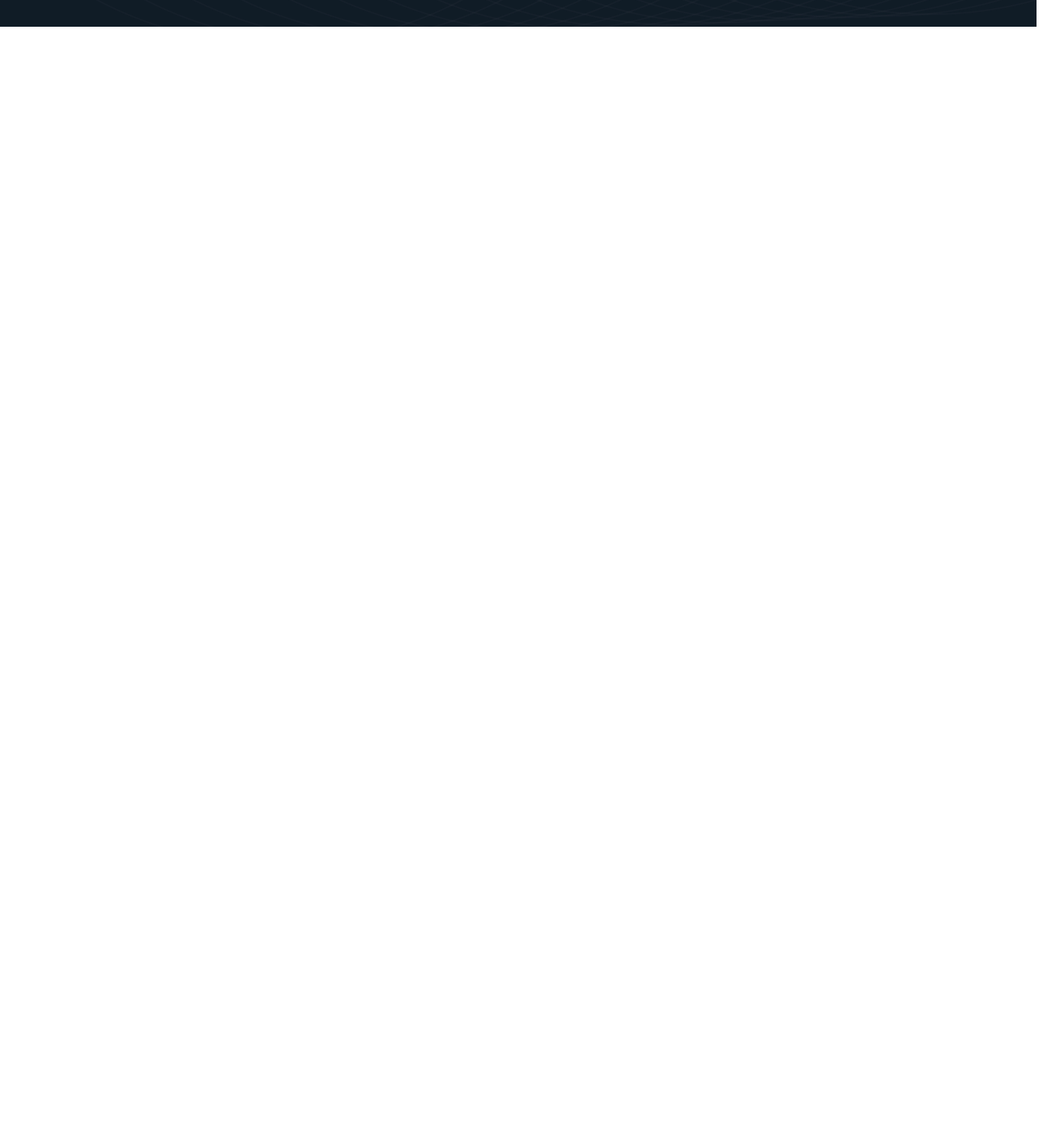
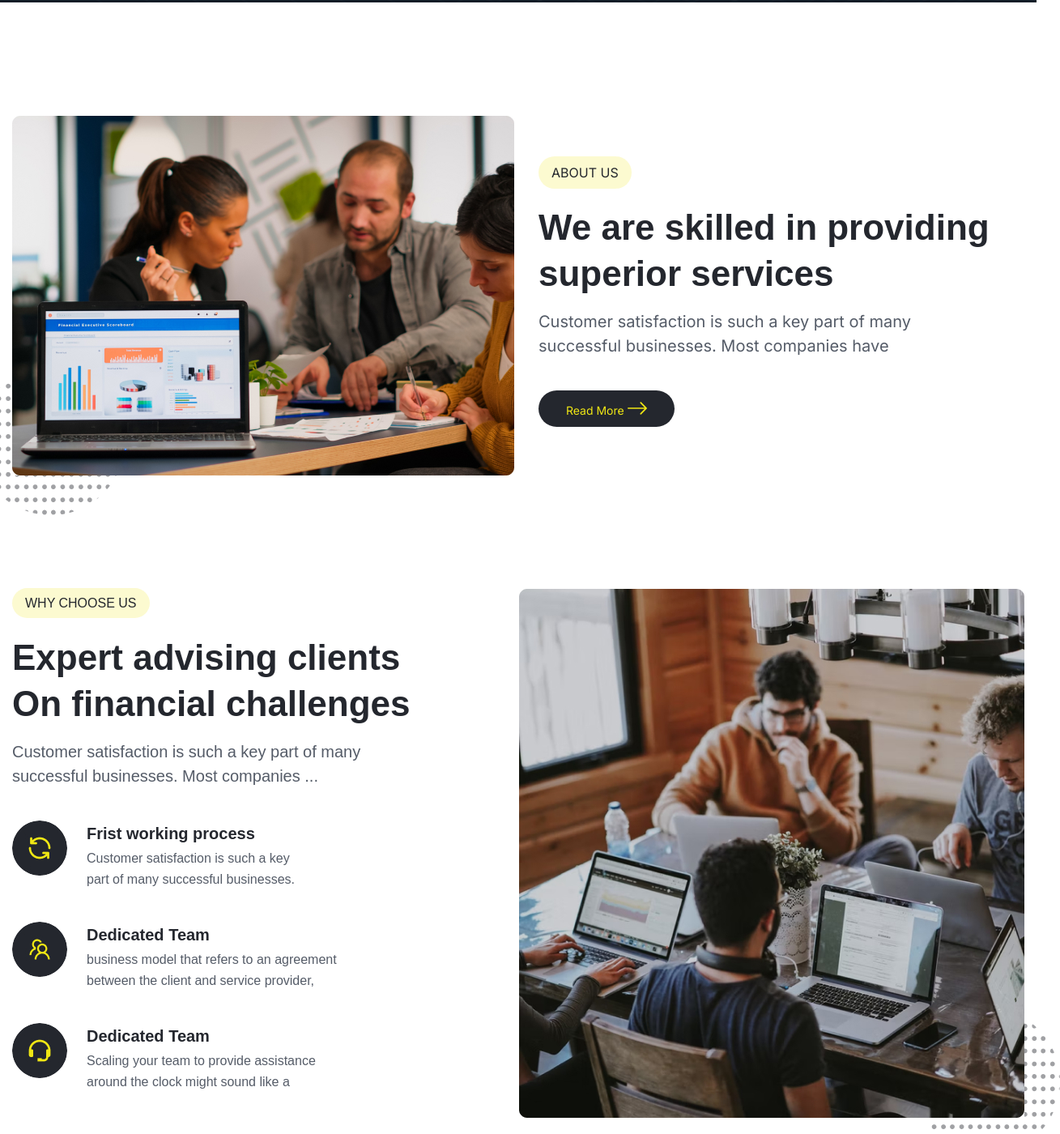
Before and after one commit to fadesyphe/Rise-Creative, a plain HTML site: page index.html in a window 1280 px wide. Shown: the part 900-2300 px from the top of the page at 81% size, 1309 px wide, since content can reach past the window. Before the commit the page ends 933 px from the top, so only its background shows below. Drawn offline with Linux system fonts and the light colour scheme; files whose address does not match are found by name; a web font is replaced by a local one.

Commit message:
section: 'about us' and 'why choose us'

```diff
--- a/index.html
+++ b/index.html
@@ -22,8 +22,7 @@
 	</g>
 	<g id="arrow">
 		<path fill-rule="evenodd" clip-rule="evenodd"
-			d="M0 8.00003C0 7.77272 0.0903001 7.55471 0.251035 7.39398C0.41177 7.23324 0.629774 7.14294 0.857088 7.14294H21.0724L15.6779 1.75015C15.5169 1.58921 15.4265 1.37093 15.4265 1.14333C15.4265 0.915726 15.5169 0.697447 15.6779 0.536508C15.8388 0.37557 16.0571 0.285156 16.2847 0.285156C16.5123 0.285156 16.7306 0.37557 16.8915 0.536508L23.7482 7.39321C23.828 7.47283 23.8913 7.56741 23.9346 7.67154C23.9778 7.77567 24 7.88729 24 8.00003C24 8.11277 23.9778 8.2244 23.9346 8.32852C23.8913 8.43265 23.828 8.52723 23.7482 8.60685L16.8915 15.4636C16.7306 15.6245 16.5123 15.7149 16.2847 15.7149C16.0571 15.7149 15.8388 15.6245 15.6779 15.4636C15.5169 15.3026 15.4265 15.0843 15.4265 14.8567C15.4265 14.6291 15.5169 14.4109 15.6779 14.2499L21.0724 8.85712H0.857088C0.629774 8.85712 0.41177 8.76682 0.251035 8.60608C0.0903001 8.44535 0 8.22734 0 8.00003Z"
-			fill="#24272E" />
+			d="M0 8.00003C0 7.77272 0.0903001 7.55471 0.251035 7.39398C0.41177 7.23324 0.629774 7.14294 0.857088 7.14294H21.0724L15.6779 1.75015C15.5169 1.58921 15.4265 1.37093 15.4265 1.14333C15.4265 0.915726 15.5169 0.697447 15.6779 0.536508C15.8388 0.37557 16.0571 0.285156 16.2847 0.285156C16.5123 0.285156 16.7306 0.37557 16.8915 0.536508L23.7482 7.39321C23.828 7.47283 23.8913 7.56741 23.9346 7.67154C23.9778 7.77567 24 7.88729 24 8.00003C24 8.11277 23.9778 8.2244 23.9346 8.32852C23.8913 8.43265 23.828 8.52723 23.7482 8.60685L16.8915 15.4636C16.7306 15.6245 16.5123 15.7149 16.2847 15.7149C16.0571 15.7149 15.8388 15.6245 15.6779 15.4636C15.5169 15.3026 15.4265 15.0843 15.4265 14.8567C15.4265 14.6291 15.5169 14.4109 15.6779 14.2499L21.0724 8.85712H0.857088C0.629774 8.85712 0.41177 8.76682 0.251035 8.60608C0.0903001 8.44535 0 8.22734 0 8.00003Z"/>
 	</g>
 	<g id="star">
 		<path d="M15.8746 1.0414C16.2612 -0.00333762 17.7388 -0.00333488 18.1254 1.04141L21.9402 11.3508C22.0618 11.6792 22.3208 11.9382 22.6492 12.0598L32.9586 15.8746C34.0033 16.2612 34.0033 17.7388 32.9586 18.1254L22.6492 21.9402C22.3208 22.0618 22.0618 22.3208 21.9402 22.6492L18.1254 32.9586C17.7388 34.0033 16.2612 34.0033 15.8746 32.9586L12.0598 22.6492C11.9382 22.3208 11.6792 22.0618 11.3508 21.9402L1.0414 18.1254C-0.0033375 17.7388 -0.00333488 16.2612 1.04141 15.8746L11.3508 12.0598C11.6792 11.9382 11.9382 11.6792 12.0598 11.3508L15.8746 1.0414Z" fill="#F0E714"/>
@@ -107,7 +106,7 @@
 				<div class="home_info_img">
 					<img src="images/home.jpg" alt="home.jpg">
 					<div class="market">
-						<span>Market Static</span>
+						<h4>Market Static</h4>
 						<h3>Agency Overview</h3>
 						<img src="images/market.jpg" alt="market static">
 						<div class="market_calendar">
@@ -131,7 +130,63 @@
 			</div>
 	</section>
 	</header>
-
+	<section class="about">
+		<div class="container">
+			<div class="about_inner">
+				<div class="about_img">
+					<img src="images/about us.jpg" alt="about us">
+				</div>
+				<div class="section_info">
+					<h3 class="section_suptitle">about us</h3>
+					<h2 class="section_title">We are skilled in providing superior services</h2>
+					<p class="section_text">Customer satisfaction is such a key part of many successful businesses. Most companies have</p>
+					<button class="btn btn--black">Read More
+						<svg class="arrow">
+							<use xlink:href="#arrow" />
+						</svg>
+					</button>
+				</div>
+			</div>
+		</div>
+	</section>
+	<section class="peculiarities">
+		<div class="container">
+			<div class="peculiarities_inner">
+				<div class="section_info">
+					<h3 class="section_suptitle">why choose us</h3>
+					<h2 class="section_title">Expert advising clients<br>
+						On financial challenges</h2>
+					<p class="section_text">Customer satisfaction is such a key part of many successful businesses. Most companies ...</p>
+					<ol class="peculiarities_list">
+						<li class="peculiarities_item">
+							<img src="images/peculiarities1.jpg" alt="peculiarities1">
+							<div class="peculiarities_info">
+								<h4 class="section_title">Frist working process</h4>
+								<p class="section_text">Customer satisfaction is such a key <br> part of many successful businesses.</p>
+							</div>
+						</li>
+						<li class="peculiarities_item">
+							<img src="images/peculiarities2.jpg" alt="peculiarities2">
+							<div class="peculiarities_info">
+								<h4 class="section_title">Dedicated Team</h4>
+								<p class="section_text">business model that refers to an agreement <br> between the client and service provider,  </p>
+							</div>
+						</li>
+						<li class="peculiarities_item">
+							<img src="images/peculiarities3.jpg" alt="peculiarities3">
+							<div class="peculiarities_info">
+								<h4 class="section_title">Dedicated Team</h4>
+								<p class="section_text">Scaling your team to provide assistance <br> around the clock might sound like a </p>
+							</div>
+						</li>
+					</ol>
+				</div>
+				<div class="peculiarities_img">
+					<img src="images/why choose us.jpg" alt="why choose us">
+				</div>
+			</div>
+		</div>
+	</section>
 </body>
 
 </html>
--- a/styles/reset.css
+++ b/styles/reset.css
@@ -86,4 +86,9 @@ border: 0;
 	border-radius: 100px;
 	line-height: 1.5;
 	color: #101C26;
+	transition: opacity 0.5s ease;
 }
+
+.btn:hover {
+	opacity: 0.8;
+}
--- a/styles/style.css
+++ b/styles/style.css
@@ -1,3 +1,8 @@
+@font-face {
+  font-family: "ITCAvantGardeGothicStd";
+  src: url("../fonts/ITCAvantGardeGothicStd/ITCAvantGardeStd-BoldObl.otf");
+}
+
 .header {
 	padding: 36px 0 61px;
 	background: url("../images/header-background.png") no-repeat #101C26;
@@ -78,7 +83,7 @@
 }
 
 .btn--yellow {
-	background-color: #F0E714;
+	background-color:rgba(240, 231, 20, 1);
 	color: #101C26;
 	padding: 13px 39px;
 	transition: opacity .5s ease;
@@ -213,7 +218,8 @@
 	border-radius: 7px;
 }
 
-.market span {
+.market h4 {
+	display: inline;
 	color: #101C26;
 	font-weight: 400;
 	font-size: 12px;
@@ -249,3 +255,132 @@
 	border-radius: 0;
 	background-color: transparent;
 }
+
+
+
+
+.about {
+	font-family: "Inter", sans-serif;
+	padding-top: 140px;
+	font-weight: 400;
+}
+
+.about_inner {
+	display: flex;
+}
+
+.about_img {
+	max-width: 620px;
+	width: 100%;
+	min-height: 444px;
+	height: 100%;
+	position: relative;
+	z-index: 10;
+}
+
+.about_img:after {
+	content: url("../images/section decor.png");
+	position: absolute;
+	width: 182px;
+	height: 182px;
+	z-index: -1;
+	left: -43px;
+	bottom: -49px;
+}
+
+.about_inner .section_info {
+	padding: 53px 0 0 30px;
+}
+
+.section_info {
+
+}
+
+.section_suptitle {
+	display: inline;
+	padding: 10px 16px;
+	font-size: 16px;
+	text-transform: uppercase;
+	color: #24272E;
+	background-color: rgba(240, 231, 20, 0.2);
+	border-radius: 100px;
+}
+
+.section_title {
+	font-family: "ITCAvantGardeGothicStd", sans-serif;
+	padding-top: 24px;
+	color: #24272E;
+	font-weight: 600;
+	font-size: 44px;
+	line-height: 1.3;
+}
+
+.section_text {
+	padding: 16px 0 40px;
+	color: #555C68;
+	line-height: 1.5;
+	max-width: 508px;
+}
+
+.btn--black {
+	background-color: #24272E;
+	color: #F0E714;
+	padding: 14px 34px 10px 34px;
+	font-size: 14px;
+}
+.btn--black .arrow {
+	fill: #F0E714;
+}
+
+.peculiarities {
+	padding-top: 140px;
+}
+
+.peculiarities_inner {
+	display: flex;
+	justify-content: space-between;
+}
+.peculiarities_list {
+}
+.peculiarities_item {
+	display: flex;
+}
+
+.peculiarities_item img {
+	width: 68px;
+	height: 68px;
+	border-radius: 50%;
+}
+
+.peculiarities_info {
+	padding-left: 24px;
+}
+
+.peculiarities_info .section_title {
+	font-size: 20px;
+	line-height: 1.6;
+	letter-spacing: -1.1%;
+	padding: 0;
+}
+
+.peculiarities_info .section_text {
+	font-size: 16px;
+	line-height: 1.6;
+	padding-top: 2px;
+}
+
+.peculiarities_img {
+	width: 100%;
+	max-width: 624px;
+	height: 100%;
+	max-height: 653px;
+	position: relative;
+}
+
+.peculiarities_img:after {
+	content: url("../images/section decor.png");
+	position: absolute;
+	z-index: -1;
+	bottom: -55px;
+	right: -44px;
+}
```
Also changed, not shown: images/peculiarities1.jpg (added), images/peculiarities2.jpg (added), images/peculiarities3.jpg (added), images/section decor.png (added).
